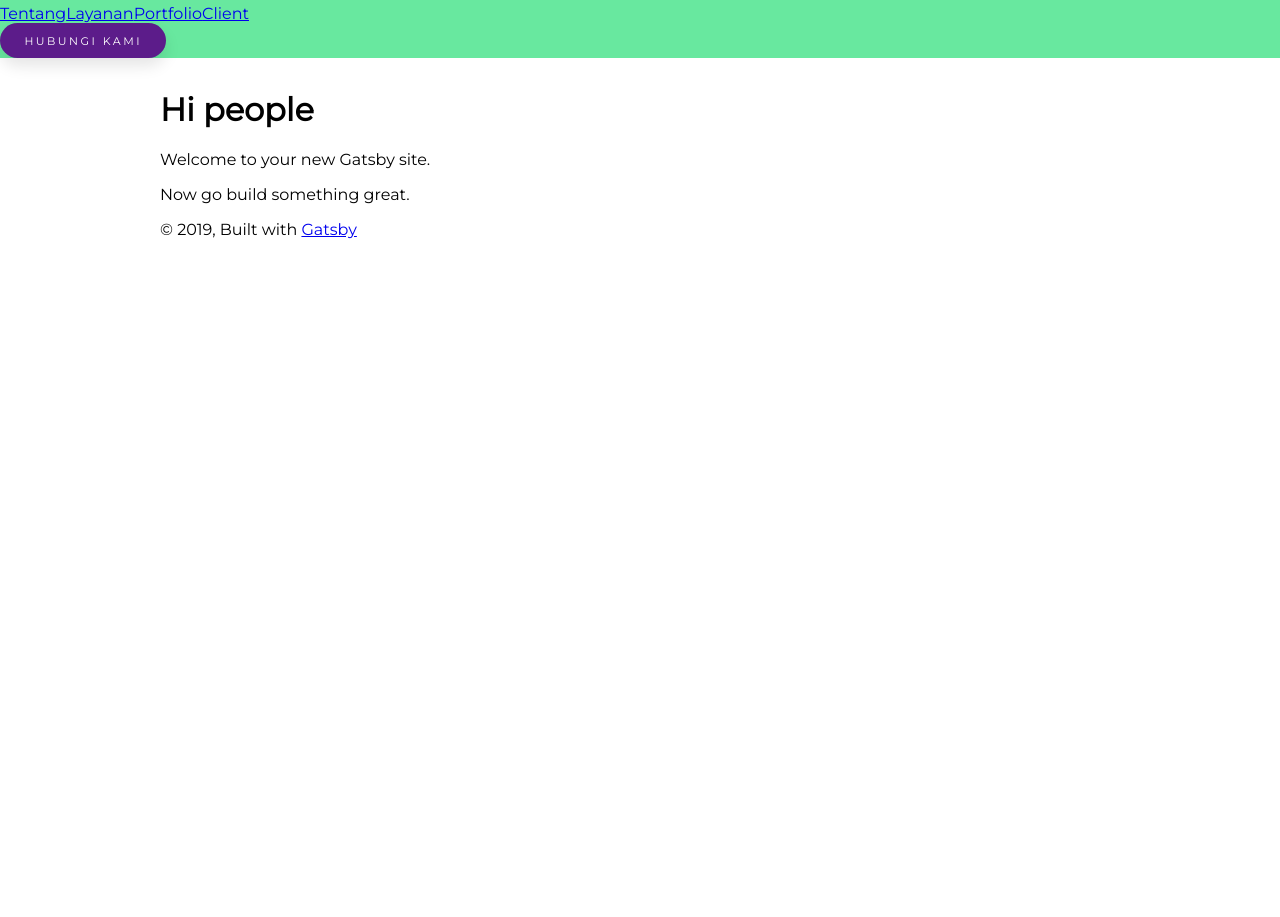
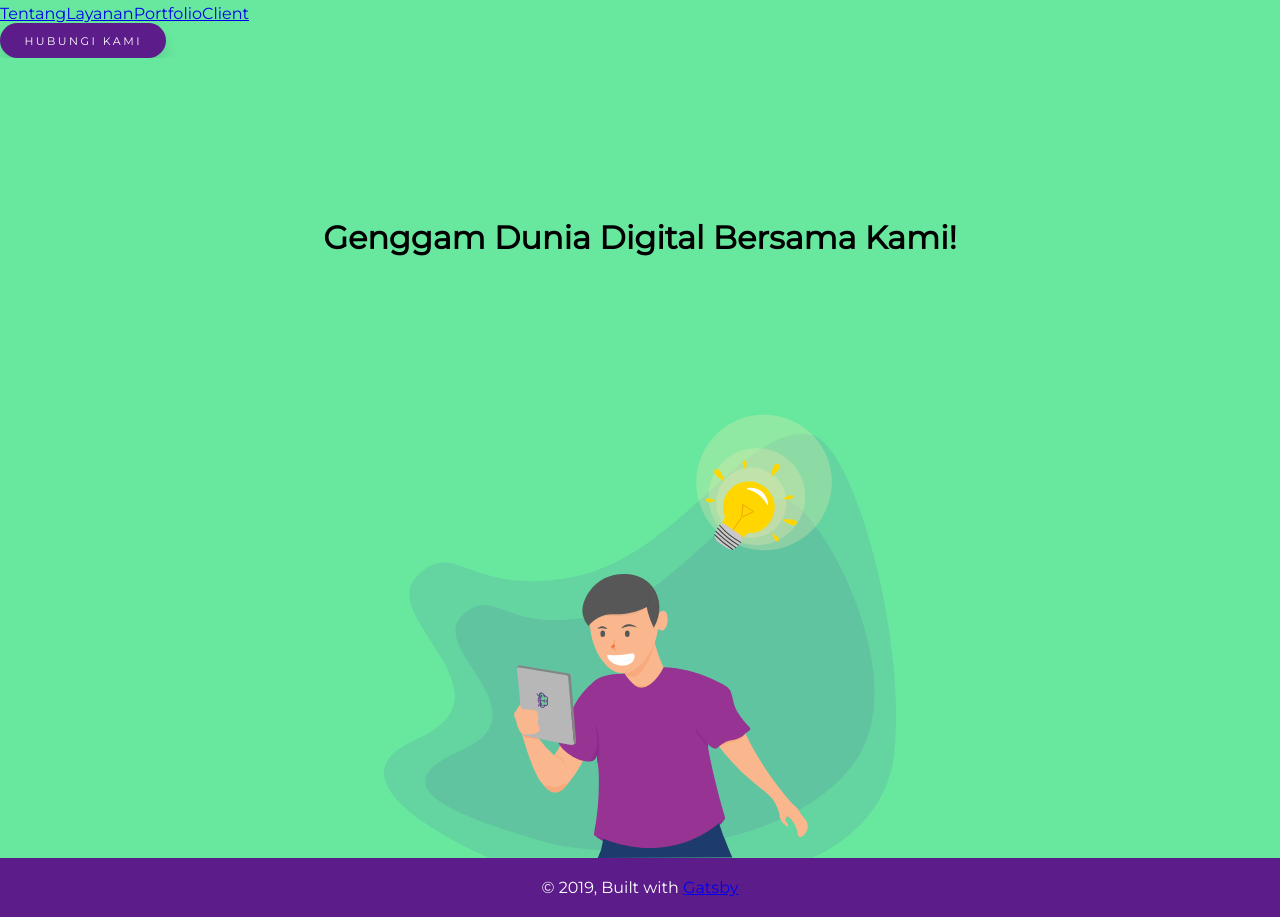
Before and after one commit to pramesywaraj/defuture_landing, a Gatsby site: page / in a window 1280 px wide. Shown: the part 606-1523 px from the top of the page. Before the commit the page ends 869 px from the top, so only its background shows below. Built offline with nearby package versions, Linux system fonts and the light colour scheme; Gatsby itself is replaced by a stand-in of ours; a web font is replaced by a local one.

Commit message:
add background image and centered text

```diff
--- a/src/components/layout.js
+++ b/src/components/layout.js
@@ -19,14 +19,7 @@ const Layout = ({ children }) => {
 	return (
 		<>
 			<Header />
-			<div
-				style={{
-					margin: `0 auto`,
-					maxWidth: 960,
-					padding: `0px 1.0875rem 1.45rem`,
-					paddingTop: 0,
-				}}
-			>
+			<div>
 				<main>{children}</main>
 				<footer>
 					© {new Date().getFullYear()}, Built with
--- a/src/components/styling/header.module.scss
+++ b/src/components/styling/header.module.scss
@@ -2,7 +2,6 @@
 
 .header {
     background: #68E89F;
-    margin-bottom: 2em;
 }
 
 .header-section {
@@ -12,7 +11,8 @@
     padding: 1.45rem;
     display: flex;
 
-    img {
+    a img {
+        display: block;
         width: 85px;
         height: auto;
         margin-bottom: 0;
@@ -23,6 +23,7 @@
     display: flex;
     list-style: none;
     font-size: 1em;
+    font-weight: 800;
     margin: 0 0 0 2em;
     padding: 10px;
     a {
--- a/src/components/styling/layout.module.scss
+++ b/src/components/styling/layout.module.scss
@@ -4,8 +4,17 @@ html {
   scroll-behavior: smooth;
   font-family: 'Montserrat', sans-serif;
 }
+
 body {
-  margin: 0;
+  margin: auto 0;
+  padding: 0;
   -webkit-font-smoothing: antialiased;
   -moz-osx-font-smoothing: grayscale;
 }
+
+footer {
+  color: white;
+  text-align: center;
+  padding: 20px;
+  background-color: #5C1C8A;
+}
--- a/src/pages/index.js
+++ b/src/pages/index.js
@@ -4,12 +4,15 @@ import { Link } from "gatsby"
 import Layout from "../components/layout"
 import SEO from "../components/seo"
 
+import indexStyle from './styling/index.module.scss'
+
 const IndexPage = () => (
 	<Layout>
 		<SEO title="Home" />
-		<h1>Hi people</h1>
-		<p>Welcome to your new Gatsby site.</p>
-		<p>Now go build something great.</p>
+		<div className={indexStyle.cover}>
+			<h1>Genggam Dunia Digital Bersama Kami!</h1>
+			{/* <img className={indexStyle.centeredImage} src={require('../assets/character_1.svg')} alt="Defuture Mascot"/> */}
+		</div>
 	</Layout>
 )
 
--- /dev/null
+++ b/src/pages/styling/index.module.scss
@@ -0,0 +1,19 @@
+@import '../../components/styling/variable.scss';
+
+.cover {
+    position: relative;
+    text-align: center;
+    height: 100vh;
+    background-color: $primary_tosca;
+    background-image: url('../../assets/character_1.svg');
+    background-repeat: no-repeat;
+    background-size: 40%;
+    background-attachment: fixed;
+    background-position: center bottom;
+}
+
+.cover h1 {
+    position: relative;
+    margin: auto;
+    top: 20vh;
+}
```
Also changed, not shown: src/assets/character_1.svg (added).
